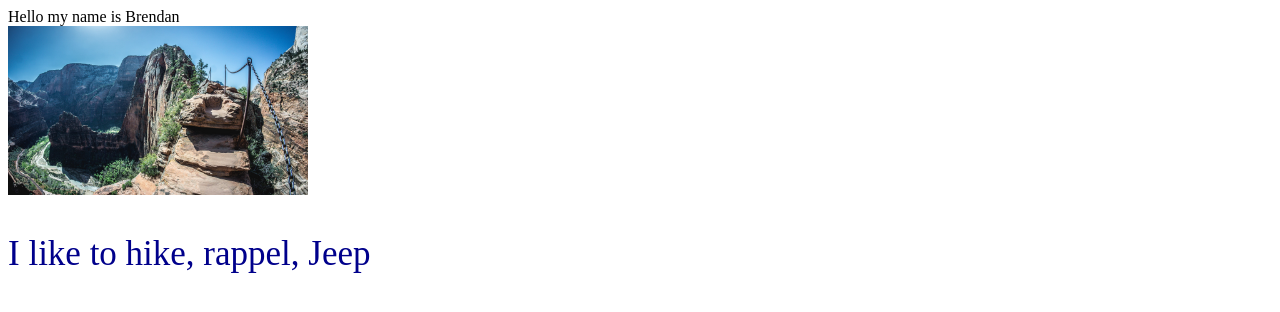
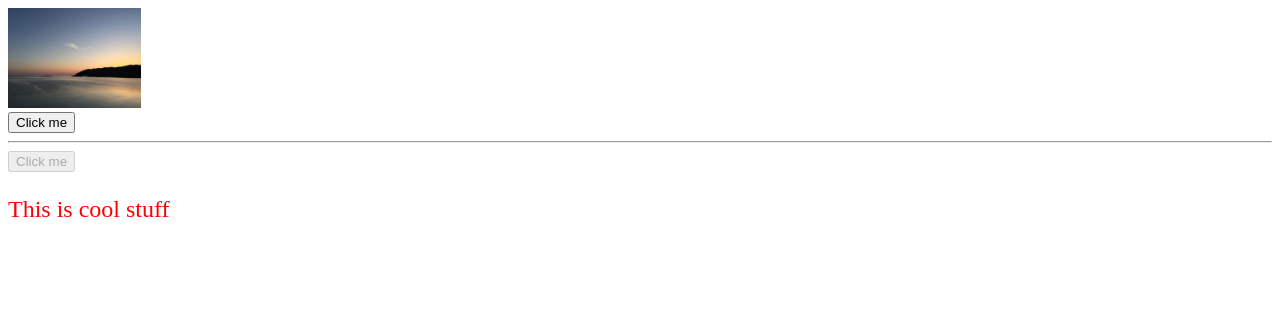
Before and after one commit to soosan900popo/running-angular, an Angular app: page / in a window 1280 px wide. Shown: the top 312 px of the page. Built offline with nearby package versions, Linux system fonts and the light colour scheme.

Commit message:
프로퍼티 바인딩

```diff
--- a/src/app/app.component.ts
+++ b/src/app/app.component.ts
@@ -3,31 +3,25 @@ import { Component } from '@angular/core';
 @Component({
   selector: 'app-root',
   template: `
-    {{str1 + ' ' + name}}
+    <img [src]="myPic"/>
     <br>
-    <img src="{{imageSrc}}" />
-    <br>
-    <p>{{str2 + getLikes(likes)}}</p>
+    <button [disabled]="isEnabled">Click me</button><hr>
+    <button disabled="{!isEnabled}">Click me</button><br>
+    <p [ngClass]="className">This is cool stuff</p>
   `,
   styles: [`
-    img{
-      width: 300px;
-      height: auto;
+    img {
+      height: 100px;
+      width auto;
     }
-    p{
-      font-size: 35px;
-      color: darkBlue;
+    .myClass {
+      color: red;
+      font-size: 24px;
     }
   `]
 })
 export class AppComponent {
-  str1: string = "Hello my name is"
-  name: string = "Brendan"
-  str2: string = "I like to"
-  likes: string[] = ['hike', "rappel", "Jeep"]
-  getLikes = function(arr: any){
-    var arrString = arr.join(", ");
-    return " " + arrString
-  }
-  imageSrc: string = "../assets/images/angelsLanding.jpg"
+  myPic: string = "../assets/images/sunset.jpg";
+  isEnabled: boolean = false;
+  className: string = "myClass";
 }
```
Also changed, not shown: src/assets/images/sunset.jpg (added).
